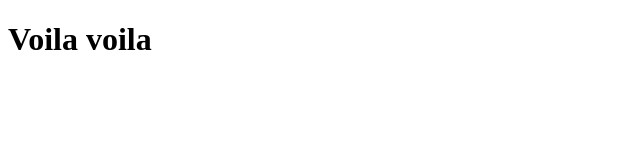
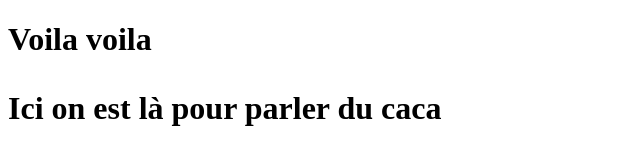
Before and after one commit to mickaelbrouttier-max/caca, a plain HTML site: page index.html in a window 1280 px wide. Shown: the whole page, without its empty margins (0-640 px from the left). Drawn offline with Linux system fonts and the light colour scheme.

Commit message:
Ajout caca

```diff
--- a/index.html
+++ b/index.html
@@ -1,3 +1,4 @@
 <!doctype html>
 <title> Hello tout le monde ! </title>
 <h1> Voila voila <h1>
+    <p>Ici on est là pour parler du caca</p>
```
